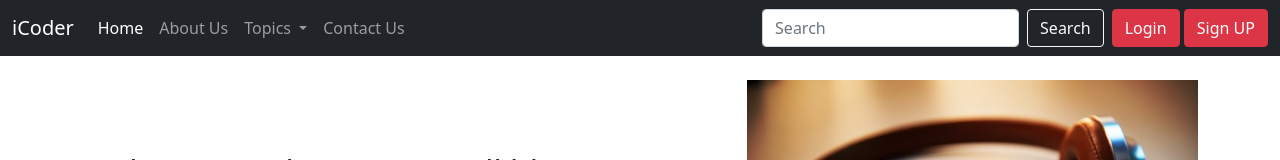
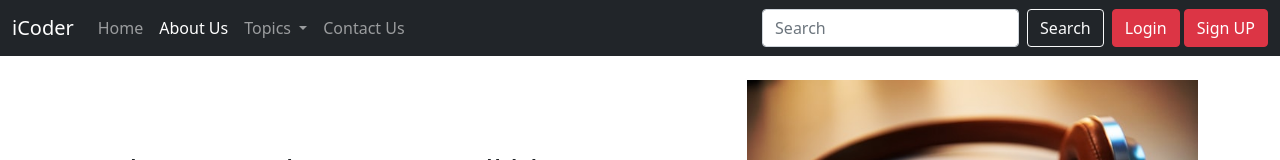
Before and after one commit to Moazzamparwez12345/bootstrapblog, a plain HTML site: page about.html in a window 1280 px wide. Shown: the top 160 px of the page. Drawn offline with Linux system fonts and the light colour scheme.

Commit message:
Update about.html

```diff
--- a/about.html
+++ b/about.html
@@ -20,10 +20,10 @@
         <div class="collapse navbar-collapse" id="navbarSupportedContent">
           <ul class="navbar-nav me-auto mb-2 mb-lg-0">
             <li class="nav-item">
-              <a class="nav-link active" aria-current="page" href="/bootstrapblog/">Home</a>
+              <a class="nav-link " aria-current="page" href="/bootstrapblog/">Home</a>
             </li>
             <li class="nav-item">
-              <a class="nav-link" href="/bootstrapblog/about.html">About Us</a>
+              <a class="nav-link active" href="/bootstrapblog/about.html">About Us</a>
             </li>
             <li class="nav-item dropdown">
               <a class="nav-link dropdown-toggle" href="#"
```
